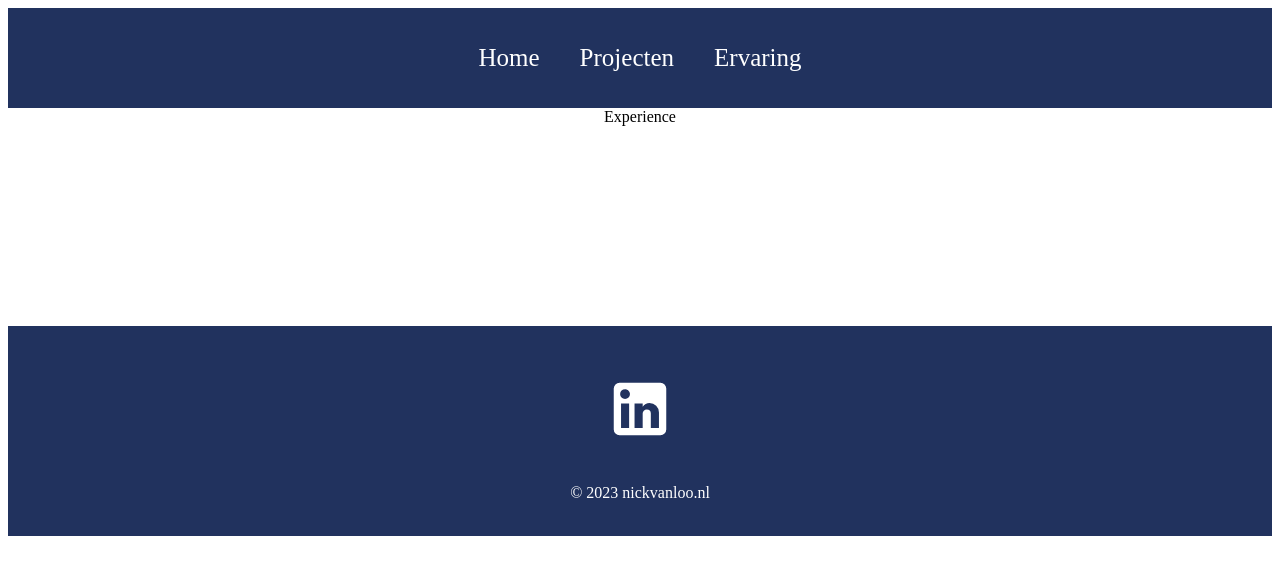
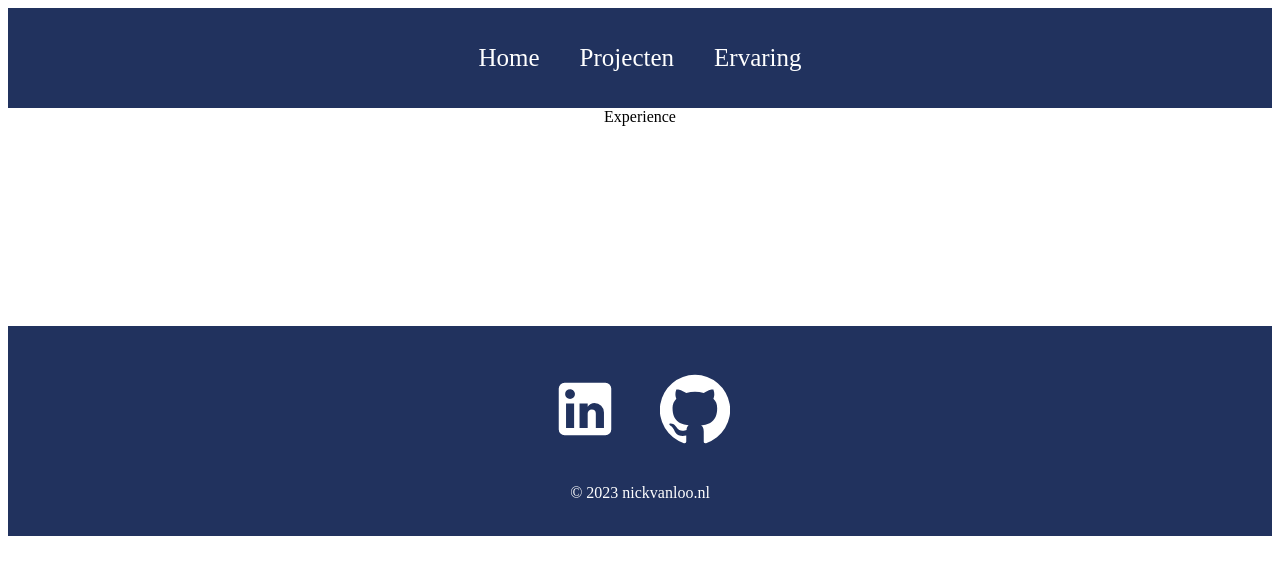
Before and after one commit to NickvanLoo/Portfolio-website2023, a React (Create React App) app in the folder portfolio-website2023/: page /experience in a window 1280 px wide. Shown: the top 574 px of the page. Built offline with nearby package versions, Linux system fonts and the light colour scheme.

Commit message:
Update Footer.js

```diff
--- a/portfolio-website2023/src/components/Footer.js
+++ b/portfolio-website2023/src/components/Footer.js
@@ -1,6 +1,6 @@
 import React from "react";
 import LinkedInIcon from "@material-ui/icons/LinkedIn";
-// import GitHubIcon from "@material-ui/icons/GitHubIcon";
+ import GithubIcon from "@material-ui/icons/GitHub";
 import "../styles/Footer.css";
 
 function Footer(){
@@ -8,7 +8,7 @@ function Footer(){
         <div className="footer">
             <div className="socialMedia">
                 <a href="https://nl.linkedin.com/in/nick-van-loo-37675b196"><LinkedInIcon /></a>
-                {/* <a href=""><GitHubIcon /></a> */}
+                <a href="https://github.com/NickvanLoo"><GithubIcon /></a>
             </div>
             <p>&copy; 2023 nickvanloo.nl</p>
         </div>
```
